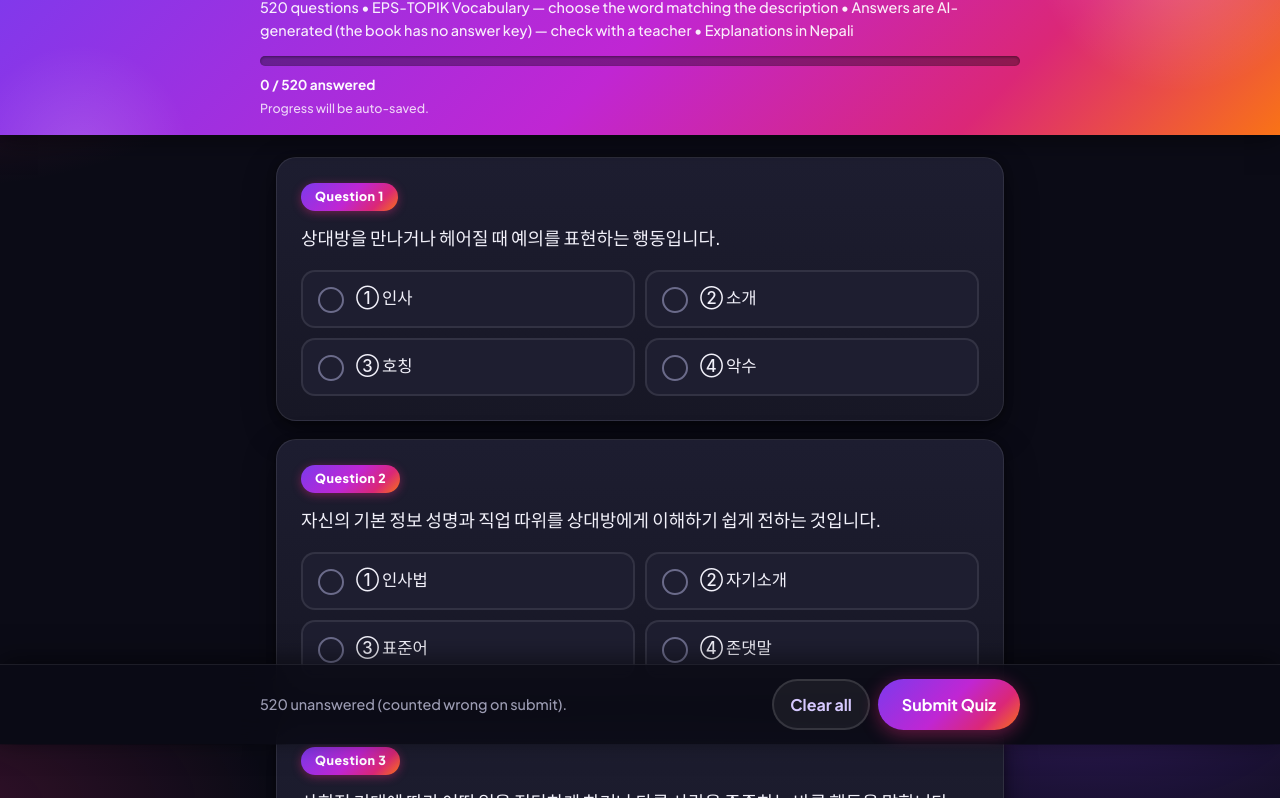
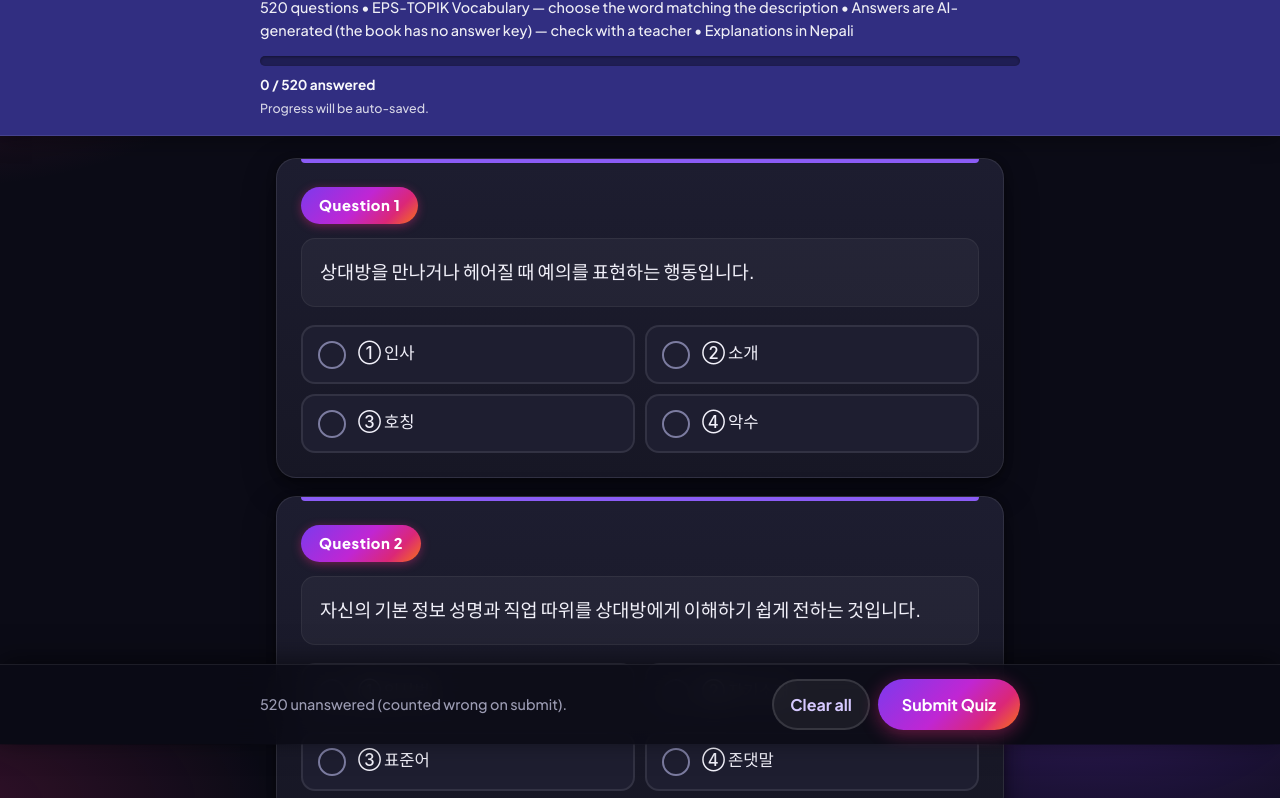
Before and after one commit to Sudip-pandey/eps-vocabs-, a plain HTML site: page full-quiz.html in a window 1280 px wide. Shown: the part 56-854 px from the top of the page. Drawn offline with Linux system fonts and the light colour scheme.

Commit message:
Solid professional header + redesigned question cards (accent bar, stem panel, 2-col option tiles, answered check)

```diff
--- a/full-quiz.html
+++ b/full-quiz.html
@@ -32,9 +32,7 @@
   body { font-family: "Plus Jakarta Sans", "Noto Sans KR", "Noto Sans Devanagari", system-ui, -apple-system, "Segoe UI", Roboto, sans-serif; background: var(--bg); background-image: radial-gradient(700px 340px at 85% -5%, rgba(124,58,237,.28), transparent 60%), radial-gradient(560px 300px at -5% 8%, rgba(219,39,119,.2), transparent 60%), radial-gradient(500px 400px at 50% 110%, rgba(34,211,238,.08), transparent 60%); background-attachment: fixed; color: var(--text); line-height: 1.6; }
   .back-btn { display: inline-flex; align-items: center; gap: 6px; background: rgba(255,255,255,.08); color: #d6c9ff; font-weight: 800; font-size: .92rem; padding: 9px 18px; border-radius: 999px; text-decoration: none; border: 1px solid rgba(255,255,255,.12); margin-bottom: 14px; transition: all .15s; }
   .back-btn:hover { background: rgba(255,255,255,.14); transform: translateY(-1px); }
-  header { background: var(--grad); color: #fff; padding: 20px 16px 16px; position: relative; box-shadow: 0 4px 24px rgba(0,0,0,.5); overflow: hidden; }
-  header::before { content: ""; position: absolute; width: 320px; height: 320px; border-radius: 50%; background: radial-gradient(circle, rgba(255,255,255,.22), transparent 65%); top: -160px; right: -60px; pointer-events: none; }
-  header::after { content: ""; position: absolute; width: 240px; height: 240px; border-radius: 50%; background: radial-gradient(circle, rgba(255,255,255,.14), transparent 65%); bottom: -140px; left: -40px; pointer-events: none; }
+  header { background: #312e81; color: #fff; padding: 20px 16px 16px; position: relative; border-bottom: 1px solid rgba(255,255,255,.1); box-shadow: 0 4px 20px rgba(0,0,0,.35); }
   .header-inner { max-width: 760px; margin: 0 auto; position: relative; z-index: 1; }
   header h1 { font-size: 1.4rem; line-height: 1.25; font-weight: 800; letter-spacing: -.01em; text-shadow: 0 2px 12px rgba(0,0,0,.25); }
   header p { opacity: .92; font-size: .9rem; margin-top: 4px; }
@@ -43,14 +41,17 @@
   .progress-text { font-size: .85rem; font-weight: 700; margin-top: 8px; opacity: .97; }
   .autosave-note { font-size: .78rem; margin-top: 3px; opacity: .8; }
   main { max-width: 760px; margin: 0 auto; padding: 22px 16px 90px; }
-  .q-card { background: linear-gradient(180deg, #1d1d30, #171725); border: 1px solid var(--border); border-radius: 20px; padding: 24px; margin-bottom: 18px; box-shadow: var(--shadow); transition: box-shadow .2s; }
+  .q-card { position: relative; background: linear-gradient(180deg, #1d1d30, #171725); border: 1px solid var(--border); border-radius: 20px; padding: 28px 24px 24px; margin-bottom: 18px; box-shadow: var(--shadow); transition: box-shadow .2s; }
+  .q-card::before { content: ""; position: absolute; top: 0; left: 24px; right: 24px; height: 4px; background: #8b5cf6; border-radius: 0 0 6px 6px; }
   .q-card:hover { box-shadow: var(--shadow-lg); }
   .q-card.answered { border-color: rgba(167,139,250,.55); }
-  .q-num { display: inline-block; font-size: .78rem; font-weight: 800; color: #fff; background: var(--grad); padding: 4px 14px; border-radius: 999px; letter-spacing: .04em; box-shadow: 0 2px 10px rgba(219,39,119,.45); }
-  .q-text { font-size: 1.12rem; white-space: pre-line; margin: 10px 0 16px; line-height: 1.85; font-weight: 500; color: #f2f1fa; }
-  .options label { display: flex; align-items: flex-start; gap: 12px; padding: 13px 15px; border: 2px solid rgba(255,255,255,.09); border-radius: 14px; margin-bottom: 9px; cursor: pointer; transition: all .15s; font-size: 1.04rem; font-weight: 500; background: #1e1e30; color: #f2f1fa; }
+  .q-card.answered::after { content: "✓"; position: absolute; top: 16px; right: 16px; width: 28px; height: 28px; border-radius: 50%; background: #059669; color: #fff; font-weight: 800; font-size: .95rem; display: flex; align-items: center; justify-content: center; box-shadow: 0 2px 8px rgba(0,0,0,.45); }
+  .q-num { display: inline-block; font-size: .92rem; font-weight: 800; color: #fff; background: var(--grad); padding: 7px 18px; border-radius: 999px; letter-spacing: .04em; box-shadow: 0 2px 10px rgba(219,39,119,.45); }
+  .q-text { font-size: 1.16rem; white-space: pre-line; margin: 14px 0 18px; line-height: 1.85; font-weight: 500; color: #f2f1fa; background: rgba(255,255,255,.045); border: 1px solid rgba(255,255,255,.06); border-radius: 14px; padding: 16px 18px; }
+  .options { display: grid; grid-template-columns: 1fr 1fr; gap: 10px; }
+  .options label { display: flex; align-items: flex-start; gap: 12px; padding: 13px 15px; border: 2px solid rgba(255,255,255,.09); border-radius: 14px; margin-bottom: 0; cursor: pointer; transition: all .15s; font-size: 1.04rem; font-weight: 500; background: #1e1e30; color: #f2f1fa; }
   .options label:hover { border-color: #8b5cf6; background: #232338; transform: translateY(-1px); box-shadow: 0 6px 18px rgba(124,58,237,.3); }
-  .options label::before { content: ""; flex: none; width: 22px; height: 22px; margin-top: 2px; border-radius: 50%; border: 2px solid #6b6b8a; background: transparent; transition: all .15s; }
+  .options label::before { content: ""; flex: none; width: 24px; height: 24px; margin-top: 1px; border-radius: 50%; border: 2px solid #7c7ca0; background: transparent; transition: all .15s; }
   .options label.selected { background: var(--grad-soft); border-color: #a78bfa; box-shadow: 0 4px 18px rgba(124,58,237,.4); }
   .options label.selected::before { border-color: #a78bfa; background: #a78bfa; box-shadow: inset 0 0 0 4px #1e1e30; }
   .options input { position: absolute; opacity: 0; pointer-events: none; }
@@ -124,10 +125,6 @@
     main { padding: 16px 12px 80px; }
     .q-card { padding: 18px; border-radius: 16px; }
     .options label { padding: 11px 12px; font-size: 1rem; }
-  }
-  @media (min-width: 640px) {
-    .options { display: grid; grid-template-columns: 1fr 1fr; gap: 10px; }
-    .options label { margin-bottom: 0; }
   }
 
 </style>
```
Also changed, not shown: set-01-q1-50.html (+9 -12 lines), set-02-q51-100.html (+9 -12 lines), set-03-q101-150.html (+9 -12 lines), set-04-q151-200.html (+9 -12 lines), set-05-q201-250.html (+9 -12 lines), set-06-q251-300.html (+9 -12 lines), set-07-q301-350.html (+9 -12 lines), set-08-q351-400.html (+9 -12 lines), set-09-q401-450.html (+9 -12 lines), set-10-q451-500.html (+9 -12 lines), set-11-q501-520.html (+9 -12 lines).
